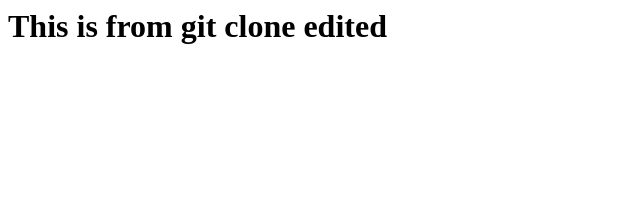
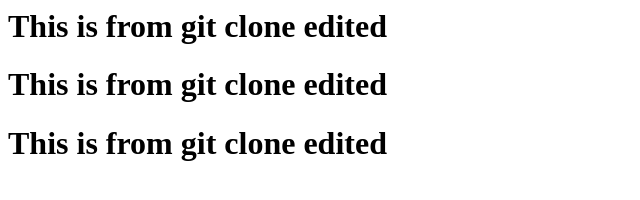
Before and after one commit to Gokulabala/bmw, a plain HTML site: page index.html in a window 1280 px wide. Shown: the whole page, without its empty margins (0-640 px from the left). Drawn offline with Linux system fonts and the light colour scheme.

Commit message:
Update index.html

```diff
--- a/index.html
+++ b/index.html
@@ -1,5 +1,7 @@
 <html>
 	<body>
 		<h1>This is from git clone edited</h1>
+		<h1>This is from git clone edited</h1>
+		<h1>This is from git clone edited</h1>
 	</body>
 </html>
```
